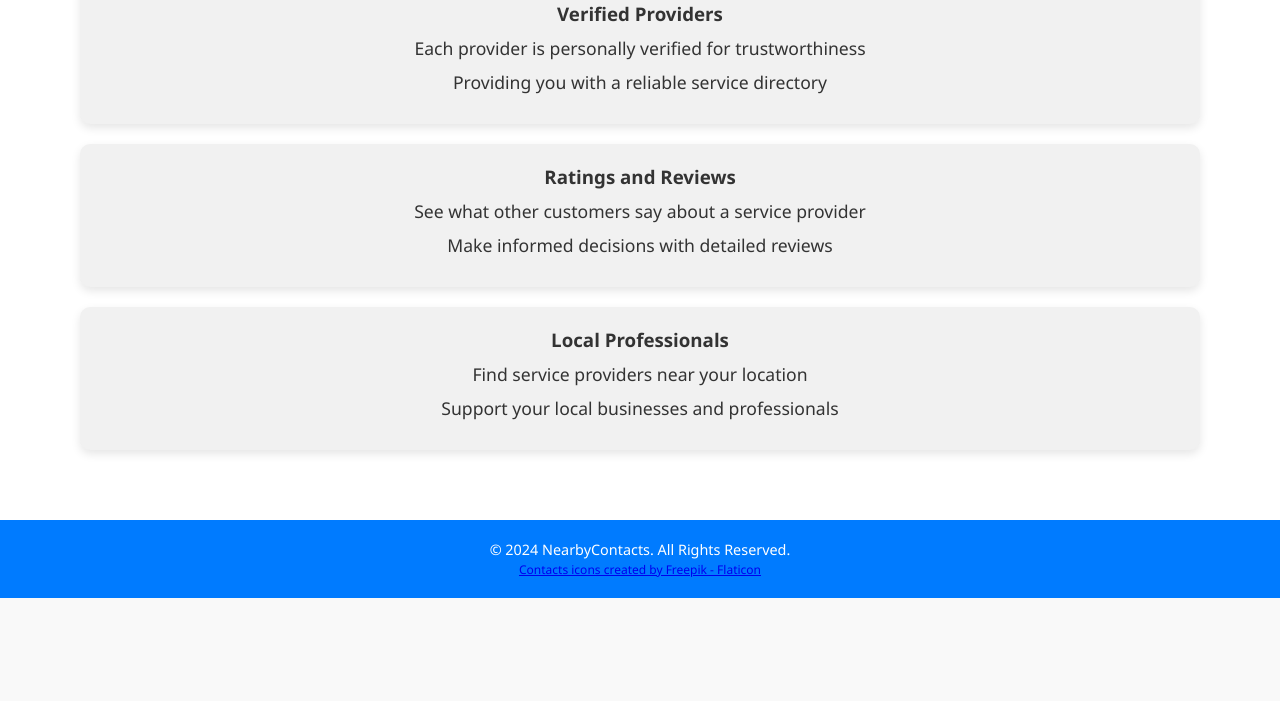
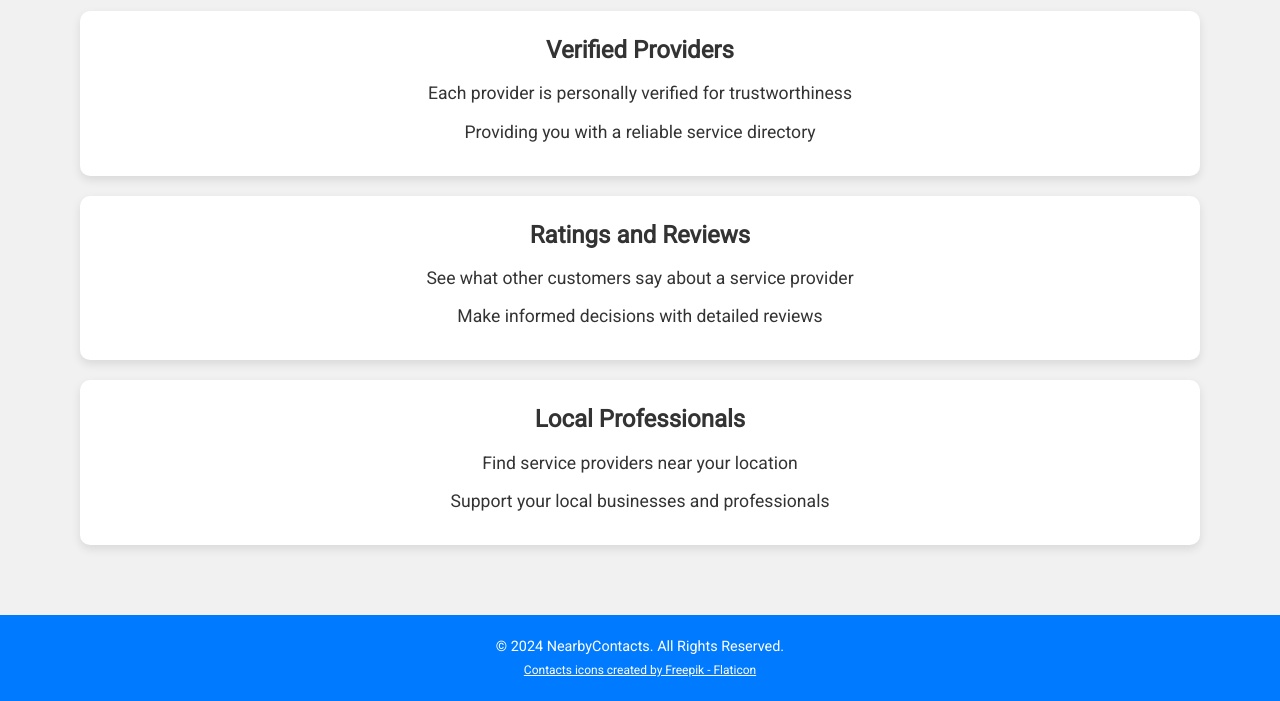
Before and after one commit to tanshuman/nearbycontacts, a plain HTML site: page index.html in a window 1280 px wide. Shown: the part 608-1309 px from the top of the page. Before the commit the page ends 1206 px from the top, so only its background shows below. Drawn offline with Linux system fonts and the light colour scheme.

Commit message:
Improvements

```diff
--- a/index.html
+++ b/index.html
@@ -4,6 +4,7 @@
     <meta charset="UTF-8">
     <meta name="viewport" content="width=device-width, initial-scale=1.0">
     <link rel="icon" href="favicon.ico" type="image/x-icon">
+    <link href="https://fonts.googleapis.com/css2?family=Poppins:wght@600&family=Roboto:wght@400&display=swap" rel="stylesheet">
     <title>NearbyContacts - Find Local Service Providers</title>
     <style>
         /* General styling */
@@ -14,9 +15,10 @@
         }
 
         body {
-            font-family: 'Segoe UI', Tahoma, Geneva, Verdana, sans-serif;
+            font-family: 'Roboto', sans-serif;
             background-color: #f9f9f9;
             color: #333;
+            line-height: 1.6;
         }
 
         /* Layout of the landing page */
@@ -60,18 +62,20 @@
             background-color: #ff6600;
             color: white;
             border: none;
-            border-radius: 5px;
+            border-radius: 10px;
             cursor: pointer;
-            transition: background-color 0.3s ease;
+            transition: all 0.3s ease;
+            box-shadow: 0 4px 15px rgba(0, 0, 0, 0.2);
             animation: bounceIn 2s ease;
         }
 
         .cta-button:hover {
             background-color: #e65c00;
+            transform: scale(1.05);
         }
 
         .features-section {
-            background-color: white;
+            background-color: #f1f1f1;
             padding: 50px 20px;
             display: flex;
             flex-wrap: wrap;
@@ -84,7 +88,7 @@
             flex: 1 1 300px;
             margin: 20px;
             padding: 20px;
-            background-color: #f1f1f1;
+            background-color: white;
             border-radius: 10px;
             box-shadow: 0 4px 10px rgba(0, 0, 0, 0.1);
             transition: transform 0.3s ease;
@@ -99,6 +103,12 @@
             margin-bottom: 20px;
             color: #007bff;
             animation: fadeIn 1s ease-in-out;
+        }
+
+        h3 {
+            font-size: 1.5em;
+            margin-bottom: 10px;
+            color: #333;
         }
 
         ul {
@@ -219,7 +229,7 @@
         &copy; 2024 NearbyContacts. All Rights Reserved.
         <br>
         <small style="text-align: center;">
-            <a href="https://www.flaticon.com/free-icons/contacts" title="contacts icons">Contacts icons created by Freepik - Flaticon</a>
+            <a href="https://www.flaticon.com/free-icons/contacts" title="contacts icons" style="color: white;">Contacts icons created by Freepik - Flaticon</a>
         </small>
     </footer>
 </body>
```
